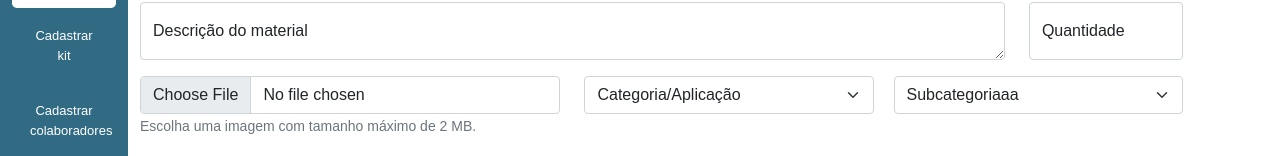
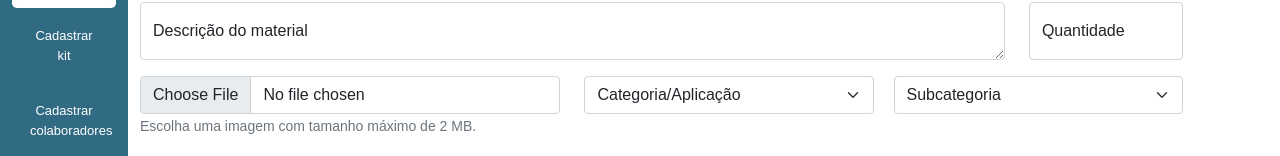
Before and after one commit to kaellandrade/siceme, a React (Create React App) app in the folder front-end/: page /cadastro in a window 1280 px wide. Shown: the part 214-370 px from the top of the page. Built offline with nearby package versions, Linux system fonts and the light colour scheme.

Commit message:
correcao bug

```diff
--- a/front-end/src/pages/Cadastro/SubCategoria_Dropdown.jsx
+++ b/front-end/src/pages/Cadastro/SubCategoria_Dropdown.jsx
@@ -17,7 +17,7 @@ function SubCategoria_Dropdown(props) {
   return (
     <div className="categorias col-md-6 d-flex">
       <select id="inputSubCategoria" className="form-select subCategoria" >
-        <option disabled selected>Subcategoriaaa</option>
+        <option disabled selected>Subcategoria</option>
         {renderizarCategorias(props.subCateg.sub_categoria)}
       </select>
     </div>
```
